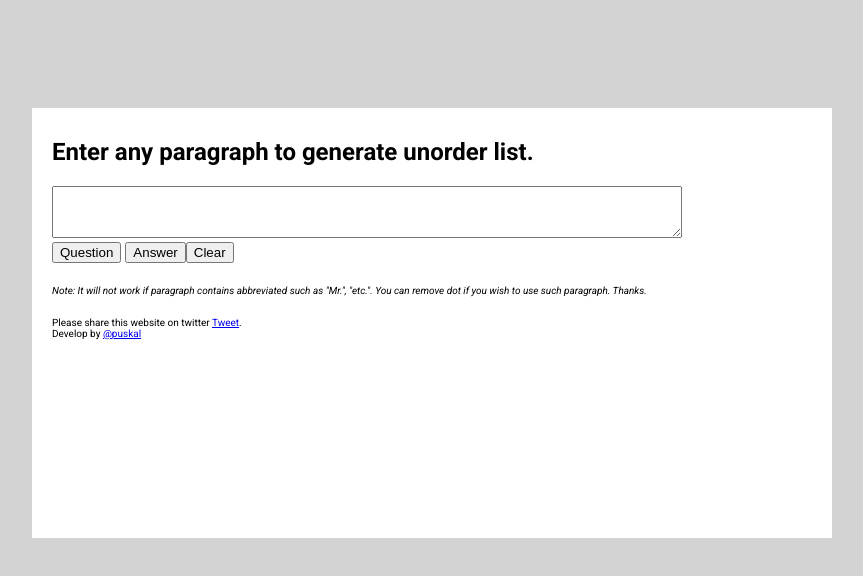
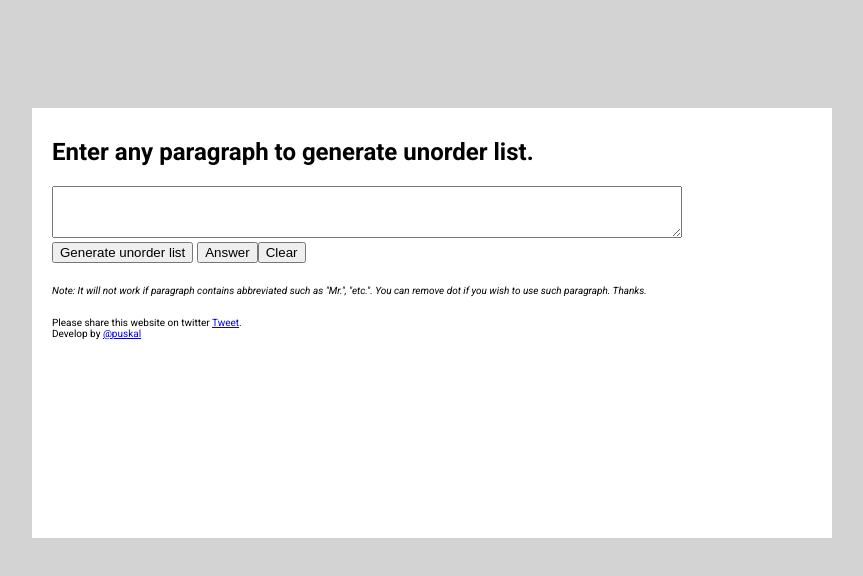
Before and after one commit to puskal1/puskal.github.io, a plain HTML site: page reorder-paragraph.html in a window 1280 px wide. Shown: the whole page, without its empty margins (208-1071 px from the left). Drawn offline with nearby package versions, Linux system fonts and the light colour scheme.

Commit message:
button name changed

```diff
--- a/reorder-paragraph.html
+++ b/reorder-paragraph.html
@@ -61,7 +61,7 @@
         <main>
             <h2>Enter any paragraph to generate unorder list.</h2>
             <textarea></textarea>
-            <div><button id="smt" >Question</button>
+            <div><button id="smt" >Generate unorder list</button>
         <button id="ans" >Answer</button><button id="clear" >Clear</button></div>
         <ol id="question"></ol>
         <ul id="answer" style="background:lightgreen;"></ul>
```
